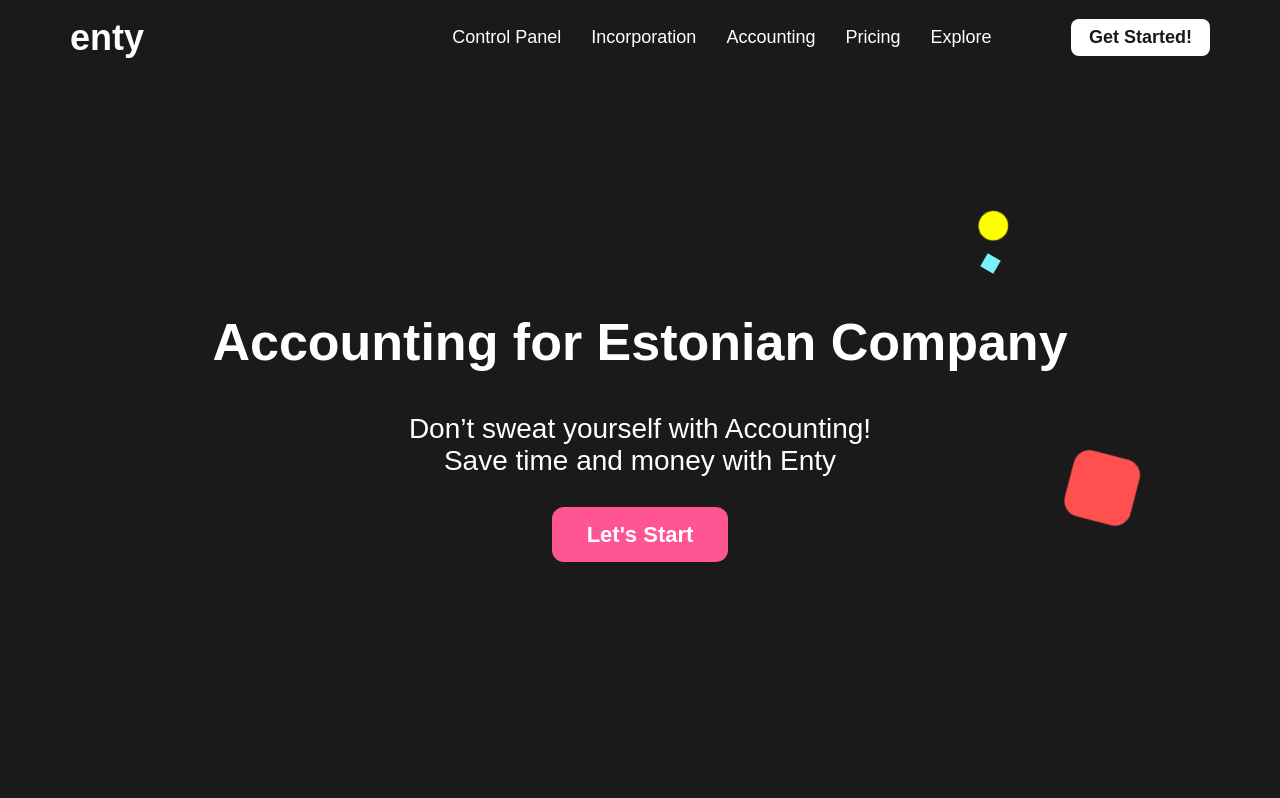
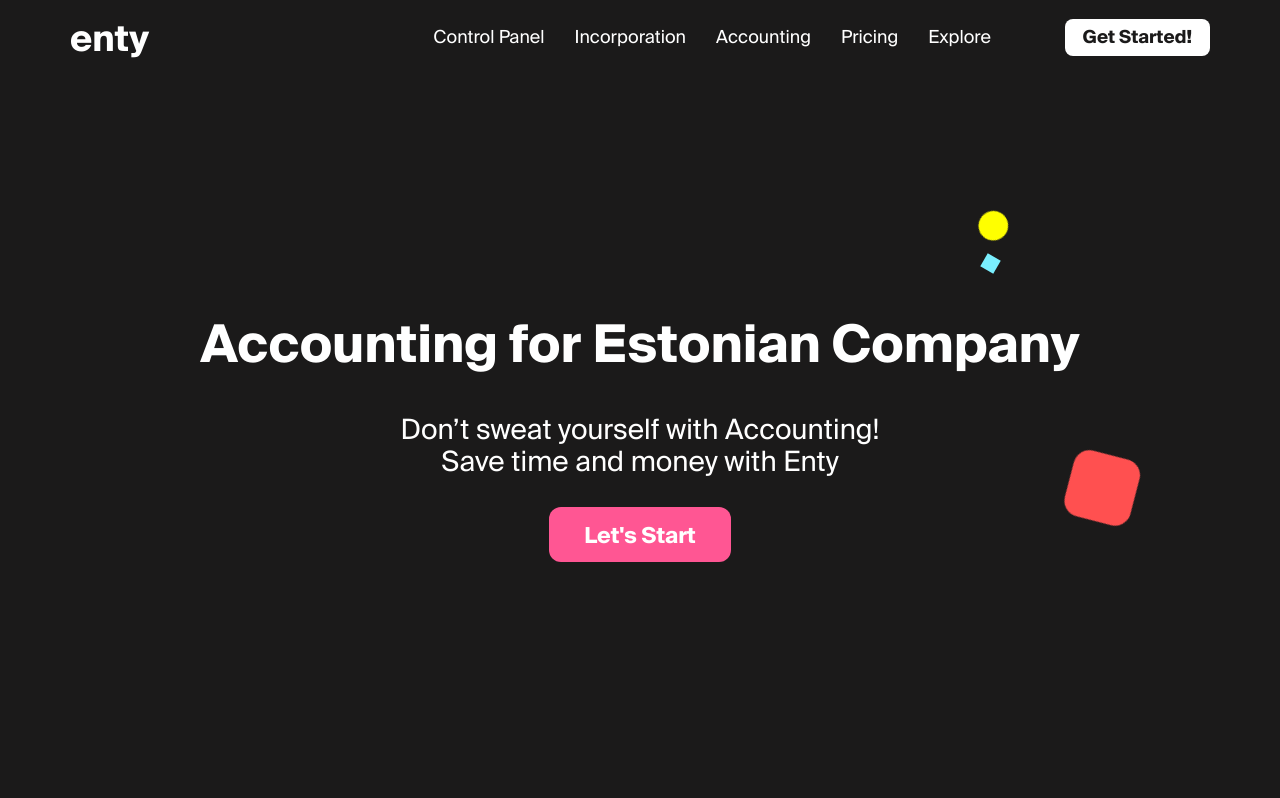
Before and after one commit to Iryshka/account-app, a Vue app: page / in a window 1280 px wide. Shown: the top 798 px of the page. Built offline with nearby package versions, Linux system fonts and the light colour scheme; the HTML template or start-up script is replaced by a standard one.

Commit message:
fixed styles

```diff
--- a/src/App.vue
+++ b/src/App.vue
@@ -10,8 +10,4 @@
 import DefaultLayout from '@/layouts/default-layout.vue'
 </script>
 
-<style lang="scss">
-//body {
-//  margin: 0;
-//}
-</style>
+<style lang="scss"></style>
--- a/src/assets/styles/index.scss
+++ b/src/assets/styles/index.scss
@@ -1,4 +1,4 @@
-//@import '../fonts/index.scss';
+@import '../fonts/index.scss';
 @import 'normalize';
 @import "variables";
 @import 'mixins';
--- a/src/components/layouts/default-layout/DefaultFooter.vue
+++ b/src/components/layouts/default-layout/DefaultFooter.vue
@@ -92,11 +92,13 @@
     line-height: 1.6;
 
     @include breakpoints-up(small) {
-      gap: 25px;
+      gap: 55px;
     }
 
     @include breakpoints-up(medium) {
       grid-template-columns: 1fr 1fr 1fr 1fr 2fr;
+      gap: 10px;
+
     }
   }
 
@@ -107,6 +109,11 @@
 
   &__additional {
     grid-column: 1/3;
+
+    @include breakpoints-up(small) {
+      grid-column: 1/6;
+
+    }
 
     @include breakpoints-up(medium) {
       grid-column: 5/6;
--- a/src/components/pages/PlansSection/PlansDropdownSelect.vue
+++ b/src/components/pages/PlansSection/PlansDropdownSelect.vue
@@ -104,7 +104,6 @@
   border-radius: 8px;
   background-color: $gray-light;
   border: 1px solid $gray-dark;
-  //margin: 0 auto;
   text-align: center;
 
   &:hover {
--- a/src/components/pages/advantages-section/AdvantageCardDesktopContent.vue
+++ b/src/components/pages/advantages-section/AdvantageCardDesktopContent.vue
@@ -132,7 +132,7 @@
 
   &__img {
     position: absolute;
-    left: -700px;
+    left: -600px;
     border-radius: 50px;
 
     @include breakpoints-up(small) {
@@ -144,7 +144,7 @@
     }
 
     @include breakpoints-up(large) {
-      left: -600px;
+      left: -500px;
     }
   }
 
--- a/src/components/pages/advantages-section/AdvantageRadioButton.vue
+++ b/src/components/pages/advantages-section/AdvantageRadioButton.vue
@@ -45,10 +45,6 @@
 })
 
 const emit = defineEmits(['update:modelValue'])
-
-// function onButton() {
-//   emit('update:modelValue', props.image)
-// }
 </script>
 
 <style scoped lang="scss">
--- a/src/layouts/default-layout.vue
+++ b/src/layouts/default-layout.vue
@@ -13,8 +13,6 @@
 </template>
 
 <script setup>
-// Components
-
 import DefaultHeader from '@/components/layouts/default-layout/DefaultHeader.vue'
 import DefaultFooter from '@/components/layouts/default-layout/DefaultFooter.vue'
 </script>
--- a/src/pages/index.vue
+++ b/src/pages/index.vue
@@ -10,5 +10,4 @@
 import TheHero from '@/components/pages/index/TheHero.vue'
 import AdvantagesSection from '@/components/pages/advantages-section/index.vue'
 import PlansSection from '@/components/pages/PlansSection/index.vue'
-import DefaultFooter from '@/components/layouts/default-layout/DefaultFooter.vue'
 </script>
--- a/src/plugins/router/index.js
+++ b/src/plugins/router/index.js
@@ -12,17 +12,17 @@
       path: '/',
       name: 'index',
       component: index
-    },
-    {
-      path: '/advantages',
-      name: 'advantages',
-      component: advantages
-    },
-    {
-      path: '/plans',
-      name: 'plans',
-      component: plans
     }
+    // {
+    //   path: '/advantages',
+    //   name: 'advantages',
+    //   component: advantages
+    // },
+    // {
+    //   path: '/plans',
+    //   name: 'plans',
+    //   component: plans
+    // }
   ]
 })
 
```
